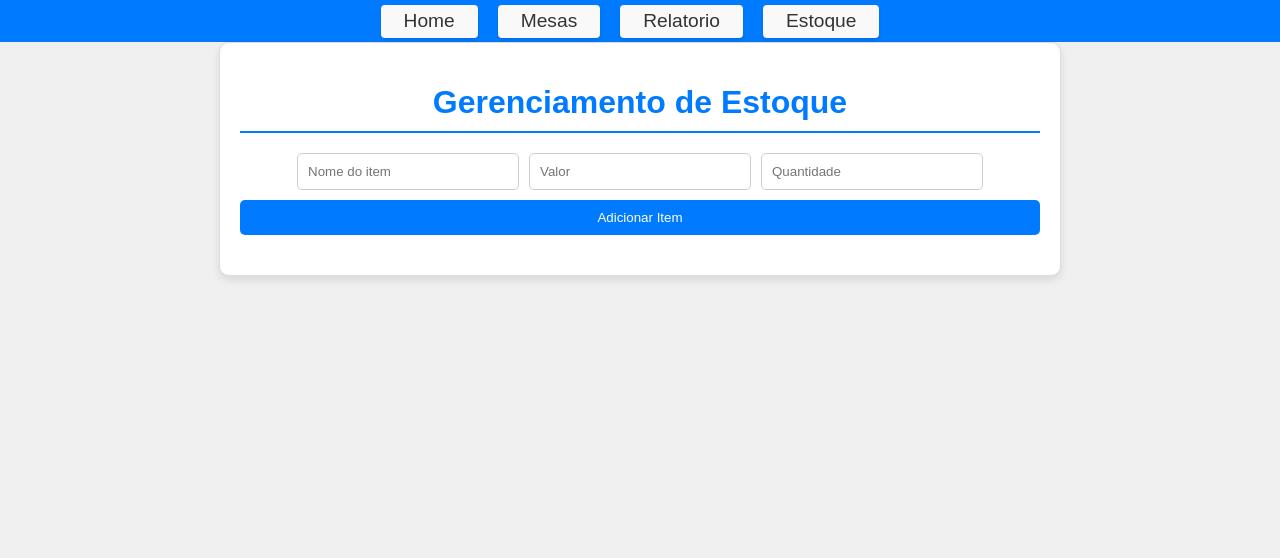
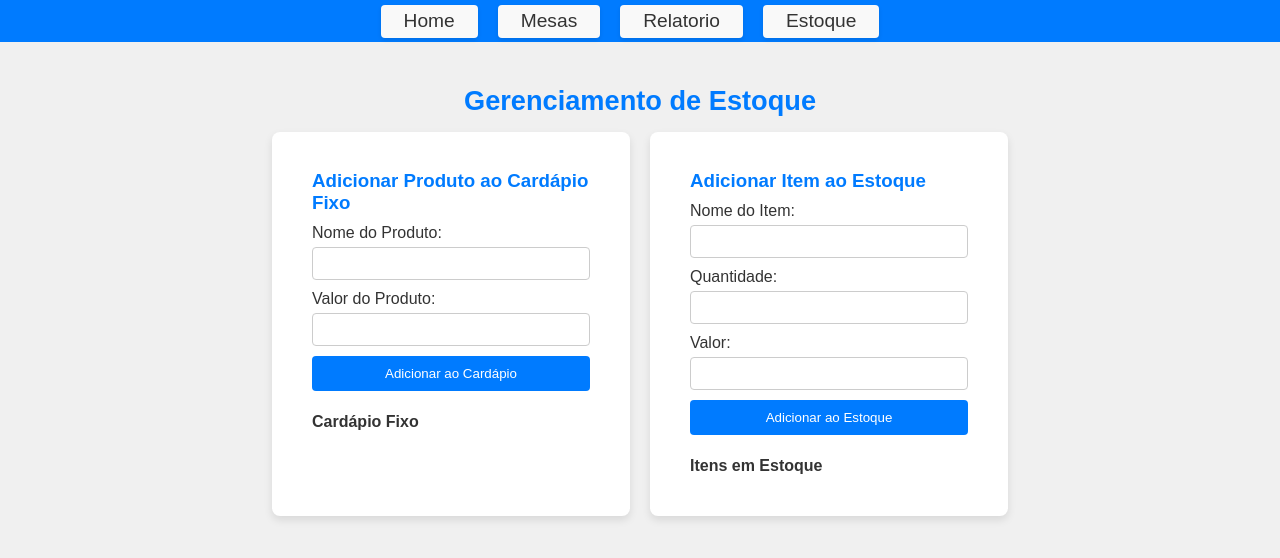
Before and after one commit to MateusProDev/sigpar, a React (Create React App) app in the folder my-app/: page /estoque in a window 1280 px wide. Shown: the top 558 px of the page. Built offline with nearby package versions, Linux system fonts and the light colour scheme; sample sign-in values are in the browser's storage.

Commit message:
add styles ao com estoque e funionalidade de add mais quantidade ao item

```diff
--- a/my-app/package.json
+++ b/my-app/package.json
@@ -20,6 +20,7 @@
     "react-dom": "^18.3.1",
     "react-router-dom": "^6.24.0",
     "react-scripts": "5.0.1",
+    "react-toastify": "^10.0.5",
     "recharts": "^2.12.7",
     "web-vitals": "^2.1.4"
   },
--- a/my-app/src/components/Estoque/Estoque.css
+++ b/my-app/src/components/Estoque/Estoque.css
@@ -1,102 +1,94 @@
 /* Estoque.css */
-
 .estoque-container {
-    background: #ffffff;
+    display: flex;
+    flex-direction: column;
+    align-items: center;
+    padding: 20px;
+    background-color: #f0f0f0;
     color: #333;
-    padding: 20px;
-    border-radius: 10px;
-    box-shadow: 0 4px 8px rgba(0, 0, 0, 0.1);
-    font-family: 'Arial', sans-serif;
-    max-width: 800px;
-    margin: 0 auto;
-    border: 1px solid #ddd;
   }
 
-  .estoque-title {
-    font-size: 2em;
+  .estoque-container h2 {
     color: #007bff;
-    margin-bottom: 20px;
-    border-bottom: 2px solid #007bff;
-    padding-bottom: 10px;
-    text-align: center;
   }
 
-  .input-container {
-    display: flex;
-    flex-wrap: wrap;
-    gap: 10px;
-    justify-content: center;
+  .estoque-section {
+    width: 100%;
+    max-width: 800px;
+    background-color: white;
+    padding: 20px 40px;
     margin-bottom: 20px;
+    border-radius: 8px;
+    box-shadow: 0 4px 8px rgba(0, 0, 0, 0.1);
   }
 
-  .input-field {
-    padding: 10px;
-    border: 1px solid #ccc;
-    border-radius: 5px;
-    width: 200px;
-    transition: border-color 0.3s;
+  .estoque-section h3 {
+    color: #007bff;
+    margin-bottom: 10px;
+  }
+  .sections-container{
+    display: flex;
+    gap: 20px;
+  }
+  .input-group {
+    display: flex;
+    flex-direction: column;
+    margin-bottom: 10px;
   }
 
-  .input-field:focus {
-    border-color: #007bff;
-    outline: none;
+  .input-group label {
+    margin-bottom: 5px;
   }
 
-  .add-button {
-    background: #007bff;
-    color: #fff;
-    border: none;
-    border-radius: 5px;
-    padding: 10px 20px;
-    cursor: pointer;
-    transition: background 0.3s;
+  .input-group input {
+    padding: 8px;
+    border: 1px solid #ccc;
+    border-radius: 4px;
   }
 
-  .add-button:hover {
-    background: #0056b3;
+  .button-group {
+    display: flex;
+    gap: 10px;
+  }
+
+  button {
+    padding: 10px 20px;
+    border: none;
+    border-radius: 4px;
+    background-color: #007bff;
+    color: white;
+    cursor: pointer;
+    transition: background-color 0.3s;
+  }
+
+  button:hover {
+    background-color: #0056b3;
   }
 
   .item-list {
-    list-style-type: none;
-    padding: 0;
-    margin: 0;
+    margin-top: 20px;
   }
 
-  .item {
-    background: #f9f9f9;
-    margin: 10px 0;
-    padding: 15px;
-    border-radius: 5px;
+  .item-list ul {
+    list-style: none;
+    padding: 0;
+  }
+
+  .item-list li {
     display: flex;
     justify-content: space-between;
-    align-items: center;
-    box-shadow: 0 2px 4px rgba(0, 0, 0, 0.1);
+    padding: 10px;
+    border-bottom: 1px solid #ccc;
   }
 
-  .input-quantidade {
-    width: 150px;
-    padding: 5px;
-    border: 1px solid #ccc;
-    border-radius: 5px;
-    margin-right: 10px;
-    transition: border-color 0.3s;
+  .item-list li:last-child {
+    border-bottom: none;
   }
 
-  .input-quantidade:focus {
-    border-color: #007bff;
-    outline: none;
+  .quantity-input {
+    width: 50px;
+    text-align: center;
   }
-
-  .remove-button {
-    background: #dc3545;
-    color: #fff;
-    border: none;
-    border-radius: 5px;
-    padding: 5px 10px;
-    cursor: pointer;
-    transition: background 0.3s;
+  .item-actions{
+    display: flex;
   }
-
-  .remove-button:hover {
-    background: #c82333;
-  }
--- a/my-app/src/components/Estoque/index.jsx
+++ b/my-app/src/components/Estoque/index.jsx
@@ -1,4 +1,6 @@
 import React, { useState, useEffect } from 'react';
+import { ToastContainer, toast } from 'react-toastify';
+import 'react-toastify/dist/ReactToastify.css';
 import './Estoque.css';
 
 const Estoque = () => {
@@ -12,80 +14,168 @@ const Estoque = () => {
     return savedCardapio ? JSON.parse(savedCardapio) : [];
   });
 
+  const [novoProduto, setNovoProduto] = useState('');
+  const [novoValorProduto, setNovoValorProduto] = useState('');
+  const [novoItemEstoque, setNovoItemEstoque] = useState('');
+  const [novaQuantidade, setNovaQuantidade] = useState('');
+  const [novoValorEstoque, setNovoValorEstoque] = useState('');
+
   useEffect(() => {
     localStorage.setItem('estoque', JSON.stringify(estoque));
+    verificarEstoque();
   }, [estoque]);
 
   useEffect(() => {
     localStorage.setItem('cardapio', JSON.stringify(cardapio));
   }, [cardapio]);
 
-  const adicionarItem = (nome, valor, quantidade) => {
-    const novoItem = {
-      id: Date.now(),
-      nome,
-      valor: parseFloat(valor),
-      quantidade: parseInt(quantidade, 10)
+  const verificarEstoque = () => {
+    estoque.forEach(item => {
+      if (item.quantidade < 3) {
+        toast.warn(`A quantidade do item ${item.nome} está baixa!`, {
+          position: "top-right",
+          autoClose: 5000,
+          hideProgressBar: false,
+          closeOnClick: true,
+          pauseOnHover: true,
+          draggable: true,
+          progress: undefined,
+        });
+      }
+    });
   };
 
-    setEstoque(prevEstoque => [...prevEstoque, novoItem]);
-    setCardapio(prevCardapio => [...prevCardapio, { nome, valor: parseFloat(valor) }]);
+  const adicionarAoCardapio = () => {
+    if (novoProduto.trim() && novoValorProduto.trim()) {
+      const novoItem = {
+        id: cardapio.length + 1,
+        nome: novoProduto.trim(),
+        valor: parseFloat(novoValorProduto)
+      };
+      setCardapio([...cardapio, novoItem]);
+      setNovoProduto('');
+      setNovoValorProduto('');
+    }
   };
 
-  const adicionarQuantidade = (index, quantidade) => {
-    const novaQuantidade = parseInt(quantidade, 10);
-    if (!isNaN(novaQuantidade)) {
+  const adicionarAoEstoque = () => {
+    if (novoItemEstoque.trim() && novaQuantidade.trim() && novoValorEstoque.trim()) {
+      const novoItem = {
+        id: estoque.length + 1,
+        nome: novoItemEstoque.trim(),
+        quantidade: parseInt(novaQuantidade),
+        valor: parseFloat(novoValorEstoque)
+      };
+      setEstoque([...estoque, novoItem]);
+      setNovoItemEstoque('');
+      setNovaQuantidade('');
+      setNovoValorEstoque('');
+    }
+  };
+
+  const aumentarQuantidade = (id) => {
+    const novaQuantidade = prompt('Digite a quantidade a ser adicionada:');
+    if (novaQuantidade && !isNaN(novaQuantidade)) {
       setEstoque(prevEstoque =>
-        prevEstoque.map((item, i) =>
-          i === index ? { ...item, quantidade: item.quantidade + novaQuantidade } : item
+        prevEstoque.map(item =>
+          item.id === id ? { ...item, quantidade: item.quantidade + parseInt(novaQuantidade) } : item
         )
       );
     }
   };
 
-  const removerItem = (index) => {
-    setEstoque(prevEstoque => prevEstoque.filter((_, i) => i !== index));
+  const removerItemEstoque = (id) => {
+    setEstoque(prevEstoque => prevEstoque.filter(item => item.id !== id));
+  };
+
+  const removerItemCardapio = (id) => {
+    setCardapio(prevCardapio => prevCardapio.filter(item => item.id !== id));
   };
 
   return (
     <div className="estoque-container">
-      <h1 className="estoque-title">Gerenciamento de Estoque</h1>
-      <div className="input-container">
-        <input type="text" placeholder="Nome do item" id="nomeItem" className="input-field" />
-        <input type="number" placeholder="Valor" id="valorItem" className="input-field" />
-        <input type="number" placeholder="Quantidade" id="quantidadeItem" className="input-field" />
-        <button
-          onClick={() =>
-            adicionarItem(
-              document.getElementById('nomeItem').value,
-              document.getElementById('valorItem').value,
-              document.getElementById('quantidadeItem').value
-            )
-          }
-          className="add-button"
-        >
-          Adicionar Item
-        </button>
+      <h2>Gerenciamento de Estoque</h2>
+      <div className="sections-container">
+        <div className="estoque-section">
+          <h3>Adicionar Produto ao Cardápio Fixo</h3>
+          <div className="input-group">
+            <label>Nome do Produto:</label>
+            <input
+              type="text"
+              value={novoProduto}
+              onChange={(e) => setNovoProduto(e.target.value)}
+            />
           </div>
-      <ul className="item-list">
-        {estoque.map((item, index) => (
-          <li key={index} className="item">
-            {item.nome} - R${item.valor.toFixed(2)} - Quantidade: {item.quantidade}
+          <div className="input-group">
+            <label>Valor do Produto:</label>
             <input
               type="number"
-              placeholder="Adicionar Quantidade"
-              className="input-quantidade"
-              onKeyDown={(e) => {
-                if (e.key === 'Enter') {
-                  adicionarQuantidade(index, e.target.value);
-                  e.target.value = '';
-                }
-              }}
+              value={novoValorProduto}
+              onChange={(e) => setNovoValorProduto(e.target.value)}
             />
-            <button onClick={() => removerItem(index)} className="remove-button">Remover</button>
+          </div>
+          <button onClick={adicionarAoCardapio}>Adicionar ao Cardápio</button>
+
+          <div className="item-list">
+            <h4>Cardápio Fixo</h4>
+            <ul>
+              {cardapio.map(item => (
+                <li key={item.id}>
+                  {item.nome} - R${item.valor.toFixed(2)}
+                  <div className="item-actions">
+                    <button onClick={() => removerItemCardapio(item.id)}>Remover</button>
+                  </div>
                 </li>
               ))}
             </ul>
+          </div>
+        </div>
+
+        <div className="estoque-section">
+          <h3>Adicionar Item ao Estoque</h3>
+          <div className="input-group">
+            <label>Nome do Item:</label>
+            <input
+              type="text"
+              value={novoItemEstoque}
+              onChange={(e) => setNovoItemEstoque(e.target.value)}
+            />
+          </div>
+          <div className="input-group">
+            <label>Quantidade:</label>
+            <input
+              type="number"
+              value={novaQuantidade}
+              onChange={(e) => setNovaQuantidade(e.target.value)}
+            />
+          </div>
+          <div className="input-group">
+            <label>Valor:</label>
+            <input
+              type="number"
+              value={novoValorEstoque}
+              onChange={(e) => setNovoValorEstoque(e.target.value)}
+            />
+          </div>
+          <button onClick={adicionarAoEstoque}>Adicionar ao Estoque</button>
+
+          <div className="item-list">
+            <h4>Itens em Estoque</h4>
+            <ul>
+              {estoque.map(item => (
+                <li key={item.id}>
+                  {item.nome} - {item.quantidade} unidades - R${item.valor.toFixed(2)}
+                  <div className="item-actions">
+                    <button onClick={() => aumentarQuantidade(item.id)}>Adicionar</button>
+                    <button onClick={() => removerItemEstoque(item.id)}>Remover</button>
+                  </div>
+                </li>
+              ))}
+            </ul>
+          </div>
+        </div>
+      </div>
+      <ToastContainer />
     </div>
   );
 };
```
Also changed, not shown: 1 other file (tests, documents, lock files or other folders). Lines whose indentation alone changed are shown as unchanged.
